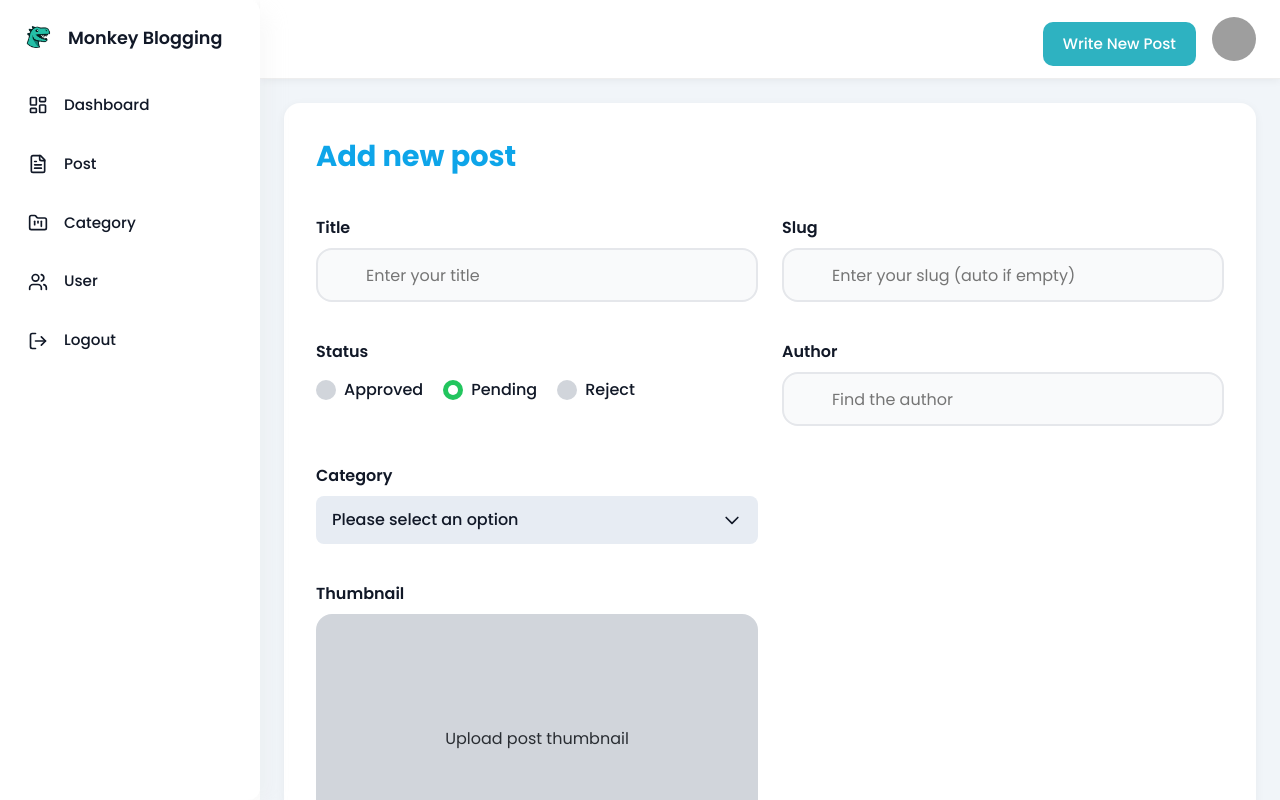
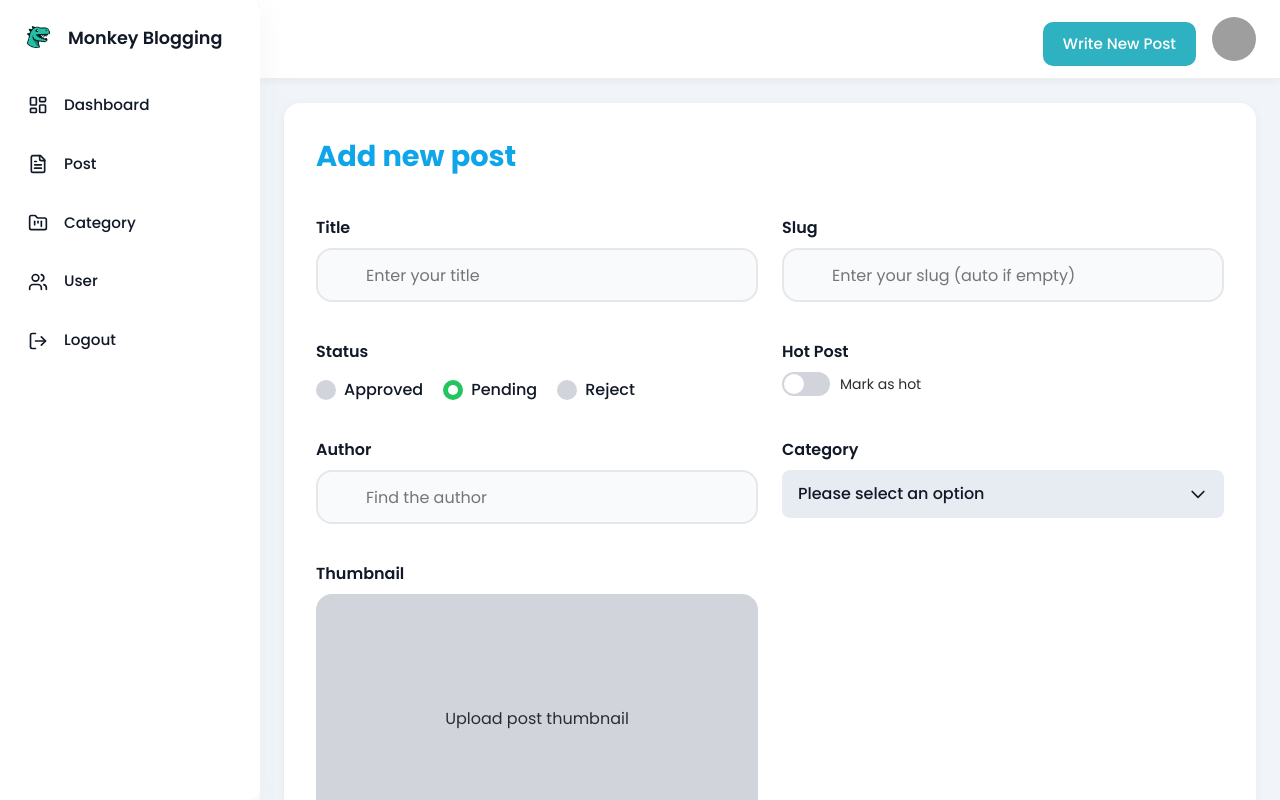
Before and after one commit to DuyPhatpeo/dino-blogging, a React (Vite) app: page /manage/add-new in a window 1280 px wide. Shown: the top 800 px of the page. Built offline with nearby package versions, Linux system fonts and the light colour scheme; grey boxes are pictures that could not be loaded.

Commit message:
update toggle hot post

```diff
--- a/jsconfig.json
+++ b/jsconfig.json
@@ -12,7 +12,8 @@
       "@contexts/*": ["src/contexts/*"],
       "@apis/*": ["src/apis/*"],
       "@pages/*": ["src/pages/*"],
-      "@module/*": ["src/module/*"]
+      "@module/*": ["src/module/*"],
+      "@utils/*": ["src/utils/*"]
     }
   },
   "include": ["src/**/*"]
--- /dev/null
+++ b/src/components/toggle/Toggle.jsx
@@ -0,0 +1,62 @@
+// src/components/toggle/Toggle.js
+import React from "react";
+import styled from "styled-components";
+
+const ToggleStyles = styled.label`
+  display: inline-flex;
+  align-items: center;
+  cursor: pointer;
+  user-select: none;
+
+  .toggle-input {
+    display: none;
+  }
+
+  .toggle-slider {
+    width: 48px;
+    height: 24px;
+    background-color: ${(props) =>
+      props.checked
+        ? props.theme.colors.primary
+        : props.theme.colors.grayLight};
+    border-radius: ${(props) => props.theme.radius.full};
+    position: relative;
+    transition: background-color 0.2s;
+  }
+
+  .toggle-dot {
+    position: absolute;
+    top: 2px;
+    left: ${(props) => (props.checked ? "26px" : "2px")};
+    width: 20px;
+    height: 20px;
+    background: #fff;
+    border-radius: 50%;
+    transition: left 0.2s;
+  }
+
+  .toggle-label {
+    margin-left: 10px;
+    font-size: ${(props) => props.theme.fontSize.sm};
+    color: ${(props) => props.theme.colors.grayDark};
+  }
+`;
+
+const Toggle = ({ checked, onChange, label }) => {
+  return (
+    <ToggleStyles checked={checked}>
+      <input
+        type="checkbox"
+        className="toggle-input"
+        checked={checked}
+        onChange={onChange}
+      />
+      <div className="toggle-slider">
+        <div className="toggle-dot" />
+      </div>
+      {label && <span className="toggle-label">{label}</span>}
+    </ToggleStyles>
+  );
+};
+
+export default Toggle;
--- /dev/null
+++ b/src/hooks/useImageUpload.jsx
@@ -0,0 +1,44 @@
+import { useState } from "react";
+import { ref, uploadBytesResumable, getDownloadURL } from "firebase/storage";
+import { storage } from "@/firebase/firebase-config";
+
+export function useImageUpload() {
+  const [uploadProgress, setUploadProgress] = useState(0);
+  const [imageUrl, setImageUrl] = useState("");
+
+  const uploadImage = (file, folder = "uploads") => {
+    return new Promise((resolve, reject) => {
+      if (!file) {
+        reject(new Error("No file provided"));
+        return;
+      }
+
+      const storageRef = ref(storage, `${folder}/${Date.now()}-${file.name}`);
+      const uploadTask = uploadBytesResumable(storageRef, file);
+
+      uploadTask.on(
+        "state_changed",
+        (snapshot) => {
+          const progress = Math.round(
+            (snapshot.bytesTransferred / snapshot.totalBytes) * 100
+          );
+          setUploadProgress(progress);
+        },
+        (error) => reject(error),
+        async () => {
+          const url = await getDownloadURL(uploadTask.snapshot.ref);
+          setImageUrl(url);
+          setUploadProgress(0); // reset progress khi xong
+          resolve(url);
+        }
+      );
+    });
+  };
+
+  return {
+    uploadProgress,
+    imageUrl,
+    uploadImage,
+    setImageUrl, // optional: cho phép clear/reset
+  };
+}
--- /dev/null
+++ b/src/hooks/usePostAddNew.jsx
@@ -0,0 +1,44 @@
+import { useState } from "react";
+import { useForm } from "react-hook-form";
+import slugify from "slugify";
+import { postStatus } from "@/utils/constants";
+import { useImageUpload } from "@hooks/useImageUpload";
+
+export function usePostAddNew() {
+  const [posts, setPosts] = useState([]);
+  const { uploadProgress, uploadImage } = useImageUpload();
+
+  const form = useForm({
+    mode: "onChange",
+    defaultValues: {
+      title: "",
+      slug: "",
+      status: postStatus.PENDING,
+      author: "",
+      category: "",
+      image: null,
+      hot: false,
+    },
+  });
+
+  const addPostHandler = async (values) => {
+    if (!values.slug)
+      values.slug = slugify(values.title, { lower: true, strict: true });
+
+    let imageUrl = "";
+    if (values.image) {
+      imageUrl = await uploadImage(values.image, "posts");
+    }
+
+    const newPost = { ...values, image: imageUrl };
+    setPosts((prev) => [...prev, newPost]);
+    form.reset();
+  };
+
+  return {
+    posts,
+    uploadProgress,
+    form,
+    addPostHandler,
+  };
+}
--- a/src/main.jsx
+++ b/src/main.jsx
@@ -4,7 +4,7 @@ import App from "./App";
 import reportWebVitals from "@/reportWebVitals";
 import { ThemeProvider } from "styled-components";
 import { GlobalStyles } from "@styles/GlobalStyles";
-import { theme } from "@utils/constants";
+import { theme } from "@utils/theme";
 import { createRoot } from "react-dom/client";
 import { BrowserRouter } from "react-router-dom";
 
--- a/src/module/post/PostAddNew.jsx
+++ b/src/module/post/PostAddNew.jsx
@@ -1,7 +1,6 @@
-import React, { useState } from "react";
+import React from "react";
 import styled from "styled-components";
-import { useForm, Controller } from "react-hook-form";
-import slugify from "slugify";
+import { Controller } from "react-hook-form";
 import Radio from "@components/checkbox/Radio";
 import Dropdown from "@components/dorpdown/DropDown";
 import Option from "@components/dorpdown/Option";
@@ -11,8 +10,8 @@ import Input from "@components/input/Input";
 import Label from "@components/label/Label";
 import { postStatus } from "@/utils/constants";
 import ImageUpload from "@components/imageUpload/ImageUpload";
-import { ref, uploadBytesResumable, getDownloadURL } from "firebase/storage";
-import { storage } from "@/firebase/firebase-config";
+import Toggle from "@components/toggle/Toggle";
+import { usePostAddNew } from "@hooks/usePostAddNew";
 
 const PostAddNewStyles = styled.div`
   background: #fff;
@@ -49,80 +48,18 @@ const PostAddNewStyles = styled.div`
     gap: 20px;
     margin-top: 8px;
   }
-  .post-list {
-    margin-top: 32px;
-  }
-  .post-item {
-    padding: 12px;
-    border: 1px solid #eee;
-    border-radius: 12px;
-    margin-bottom: 12px;
-  }
-  .progress-bar {
-    height: 6px;
-    background: #0ea5e9;
-    margin-top: 8px;
-    border-radius: 3px;
-    transition: width 0.3s;
-  }
 `;
 
 const PostAddNew = () => {
-  const [posts, setPosts] = useState([]);
-  const [uploadProgress, setUploadProgress] = useState(0);
-
-  const { control, watch, handleSubmit, reset } = useForm({
-    mode: "onChange",
-    defaultValues: {
-      title: "",
-      slug: "",
-      status: postStatus.PENDING,
-      author: "",
-      category: "",
-      image: null,
-    },
-  });
-
+  const { uploadProgress, form, addPostHandler } = usePostAddNew();
+  const { control, watch, handleSubmit } = form;
   const watchStatus = watch("status");
-
-  const addPostHandler = async (values) => {
-    if (!values.slug)
-      values.slug = slugify(values.title, { lower: true, strict: true });
-
-    let imageUrl = "";
-    if (values.image) {
-      const file = values.image;
-      const storageRef = ref(storage, `posts/${Date.now()}-${file.name}`);
-      const uploadTask = uploadBytesResumable(storageRef, file);
-
-      await new Promise((resolve, reject) => {
-        uploadTask.on(
-          "state_changed",
-          (snapshot) =>
-            setUploadProgress(
-              Math.round(
-                (snapshot.bytesTransferred / snapshot.totalBytes) * 100
-              )
-            ),
-          (error) => reject(error),
-          async () => {
-            imageUrl = await getDownloadURL(uploadTask.snapshot.ref);
-            resolve();
-          }
-        );
-      });
-    }
-
-    const newPost = { ...values, image: imageUrl };
-    setPosts((prev) => [...prev, newPost]);
-    setUploadProgress(0);
-    reset();
-  };
 
   return (
     <PostAddNewStyles>
       <h1 className="dashboard-heading">Add new post</h1>
       <form onSubmit={handleSubmit(addPostHandler)}>
+        {/* Title + Slug */}
         <div className="form-row">
           <Field>
             <Label>Title</Label>
@@ -142,6 +79,8 @@ const PostAddNew = () => {
             />
           </Field>
         </div>
+
+        {/* Status + Hot */}
         <div className="form-row">
           <Field>
             <Label>Status</Label>
@@ -172,6 +111,25 @@ const PostAddNew = () => {
               </Radio>
             </div>
           </Field>
+
+          <Field>
+            <Label>Hot Post</Label>
+            <Controller
+              control={control}
+              name="hot"
+              render={({ field: { value, onChange } }) => (
+                <Toggle
+                  checked={value}
+                  onChange={(e) => onChange(e.target.checked)}
+                  label="Mark as hot"
+                />
+              )}
+            />
+          </Field>
+        </div>
+
+        {/* Author + Category */}
+        <div className="form-row">
           <Field>
             <Label>Author</Label>
             <Input
@@ -180,8 +138,6 @@ const PostAddNew = () => {
               placeholder="Find the author"
             />
           </Field>
-        </div>
-        <div className="form-row">
           <Field>
             <Label>Category</Label>
             <Controller
@@ -202,8 +158,9 @@ const PostAddNew = () => {
               )}
             />
           </Field>
-          <Field />
         </div>
+
+        {/* Thumbnail */}
         <div className="form-row">
           <Field>
             <Label>Thumbnail</Label>
@@ -221,31 +178,14 @@ const PostAddNew = () => {
           </Field>
           <Field />
         </div>
+
+        {/* Submit */}
         <div className="form-actions">
           <Button type="submit" height="52px" className="px-10">
             Add new post
           </Button>
         </div>
       </form>
-
-      <div className="post-list">
-        {posts.map((post, index) => (
-          <div className="post-item" key={index}>
-            <h3>{post.title}</h3>
-            <p>Slug: {post.slug}</p>
-            <p>Status: {post.status}</p>
-            <p>Author: {post.author}</p>
-            <p>Category: {post.category}</p>
-            {post.image && (
-              <img
-                src={post.image}
-                alt="thumbnail"
-                style={{ maxWidth: "200px", borderRadius: "12px" }}
-              />
-            )}
-          </div>
-        ))}
-      </div>
     </PostAddNewStyles>
   );
 };
--- a/src/utils/constants.jsx
+++ b/src/utils/constants.jsx
@@ -1,59 +1,3 @@
-export const theme = {
-  // 🎨 Màu sắc
-  colors: {
-    primary: "#2EB2C1",
-    primaryHover: "#23939f",
-
-    secondary: "#6366F1",
-    secondaryHover: "#4F46E5",
-
-    grayDark: "#292D32",
-    gray: "#6B7280",
-    grayLight: "#D1D5DB",
-
-    background: "#F9FAFB",
-    border: "#E5E7EB",
-
-    text: "#111827",
-    textLight: "#6B7280",
-
-    success: "#22c55e",
-    danger: "#EF4444",
-    warning: "#facc15",
-
-    // 🎯 Màu riêng cho actions
-    detail: "#3B82F6", // xanh dương
-    detailHover: "#2563EB",
-
-    edit: "#22C55E", // xanh lá
-    editHover: "#16A34A",
-
-    delete: "#EF4444", // đỏ
-    deleteHover: "#DC2626",
-  },
-
-  // 🔠 Font size
-  fontSize: {
-    sm: "14px",
-    base: "16px",
-    lg: "20px",
-    xl: "24px",
-  },
-
-  // ⭕ Radius
-  radius: {
-    sm: "6px",
-    md: "10px",
-    lg: "16px",
-    full: "9999px",
-  },
-
-  // ☁️ Shadow
-  shadow: {
-    card: "0 6px 20px rgba(0,0,0,0.08)",
-    button: "0 4px 12px rgba(0,0,0,0.12)",
-  },
-};
 export const postStatus = {
   APPROVED: 1,
   PENDING: 2,
--- /dev/null
+++ b/src/utils/theme.jsx
@@ -0,0 +1,56 @@
+export const theme = {
+  // 🎨 Màu sắc
+  colors: {
+    primary: "#2EB2C1",
+    primaryHover: "#23939f",
+
+    secondary: "#6366F1",
+    secondaryHover: "#4F46E5",
+
+    grayDark: "#292D32",
+    gray: "#6B7280",
+    grayLight: "#D1D5DB",
+
+    background: "#F9FAFB",
+    border: "#E5E7EB",
+
+    text: "#111827",
+    textLight: "#6B7280",
+
+    success: "#22c55e",
+    danger: "#EF4444",
+    warning: "#facc15",
+
+    // 🎯 Màu riêng cho actions
+    detail: "#3B82F6", // xanh dương
+    detailHover: "#2563EB",
+
+    edit: "#22C55E", // xanh lá
+    editHover: "#16A34A",
+
+    delete: "#EF4444", // đỏ
+    deleteHover: "#DC2626",
+  },
+
+  // 🔠 Font size
+  fontSize: {
+    sm: "14px",
+    base: "16px",
+    lg: "20px",
+    xl: "24px",
+  },
+
+  // ⭕ Radius
+  radius: {
+    sm: "6px",
+    md: "10px",
+    lg: "16px",
+    full: "9999px",
+  },
+
+  // ☁️ Shadow
+  shadow: {
+    card: "0 6px 20px rgba(0,0,0,0.08)",
+    button: "0 4px 12px rgba(0,0,0,0.12)",
+  },
+};
```
Also changed, not shown: src/assets/image.png (added).
